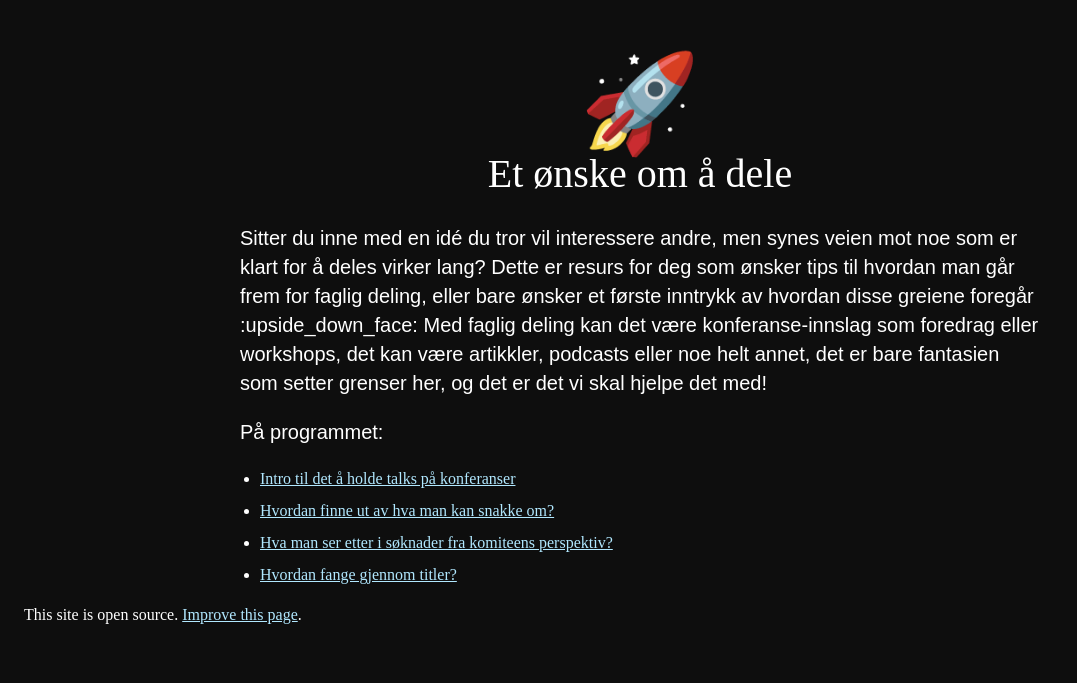
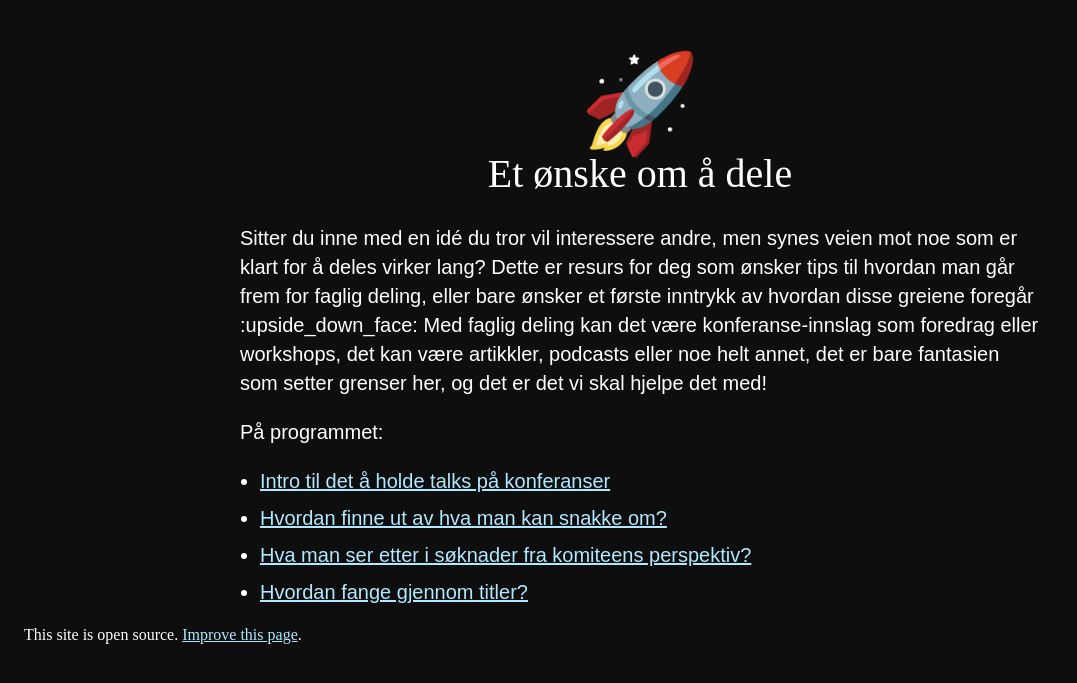
Before and after one commit to bekk/cfp, a Jekyll site: the page built from index.md, in a window 1280 px wide. Shown: the top 683 px of the page, without its empty margins (0-1077 px from the left). Built offline with Jekyll 4.4.1, drawn with Linux system fonts in a browser that asks for light colours; our own code applies the rules of GitHub Pages for plain Markdown files; comment, search, counter and statistics services are not loaded; the repository's description, which GitHub fills in, is left out.

Commit message:
Style lists

```diff
--- a/assets/css/style.css
+++ b/assets/css/style.css
@@ -140,6 +140,9 @@ p {
 }
 
 li {
+    font-family: sans-serif;
+    font-size: 1.25rem;
+    line-height: 1.45;
     margin-bottom: 8px;
 }
 
```
